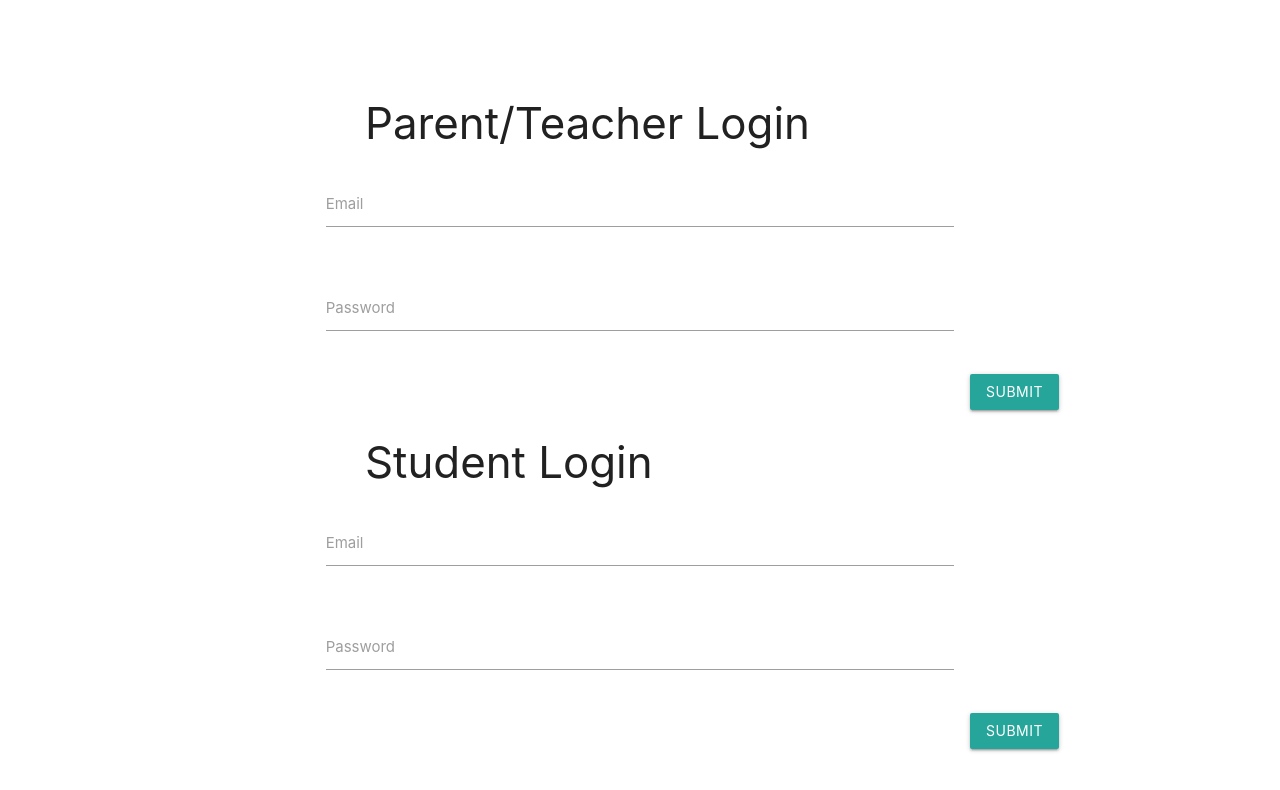
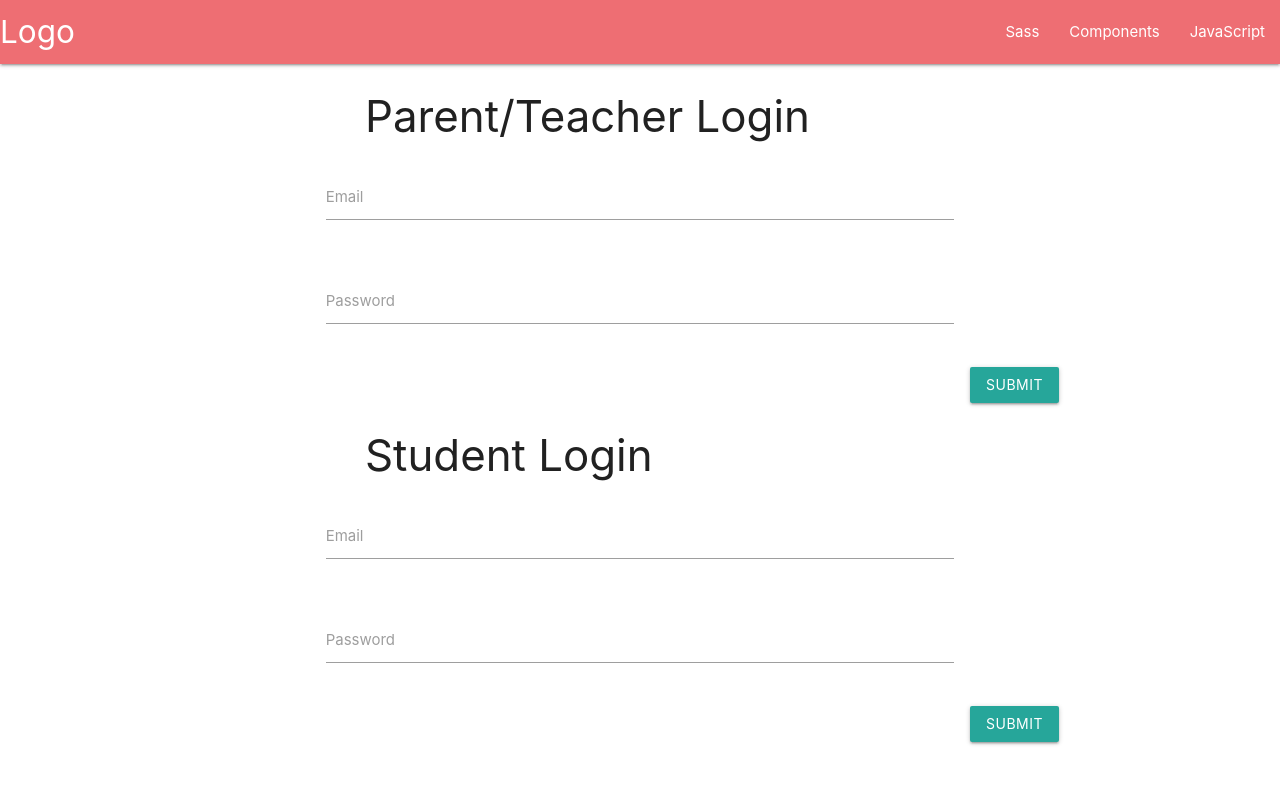
Before and after one commit to JPalmer76/daily_schoolar, a React (Create React App) app in the folder daily_schoolar/client/: page / in a window 1280 px wide. Shown: the top 790 px of the page. Built offline with nearby package versions, Linux system fonts and the light colour scheme.

Commit message:
trying to sort out the node_modules

```diff
--- a/daily_schoolar/client/src/App.js
+++ b/daily_schoolar/client/src/App.js
@@ -1,14 +1,17 @@
 import React from "react";
 import "./App.css";
-import Admin from "./Components/AdminPage/Admin";
+// import Admin from "./Components/AdminPage/Admin";
 import LoginPage from "./Components/LoginPage/LogIn";
+import Nav from "./Components/Navbar/Nav"
 
 
 
 function App() {
   return (
-
+   <wrapper>
+     <Nav />
     <LoginPage />
+    </wrapper>
 
   );
 }
--- /dev/null
+++ b/daily_schoolar/client/src/Components/Navbar/Nav.js
@@ -0,0 +1,20 @@
+import React, { Component } from 'react';
+import "./Style.css"
+
+export default class Nav extends Component {
+  render() {
+    return (
+        <nav>
+    <div class="nav-wrapper">
+      <a href="#" class="brand-logo">Logo</a>
+      <ul id="nav-mobile" class="right hide-on-med-and-down">
+        <li><a href="sass.html">Sass</a></li>
+        <li><a href="badges.html">Components</a></li>
+        <li><a href="collapsible.html">JavaScript</a></li>
+      </ul>
+    </div>
+  </nav>
+
+    )
+  }
+}
--- /dev/null
+++ b/daily_schoolar/client/src/Components/Navbar/Style.css
@@ -0,0 +1,3 @@
+.nav-wrapper {
+    margin-top: -100px;
+}
```
Also changed, not shown: daily_schoolar/client/src/Components/Footer/Footer.js (added), daily_schoolar/client/src/Components/Footer/Style.css (added), 1 other file (tests, documents, lock files or other folders).
